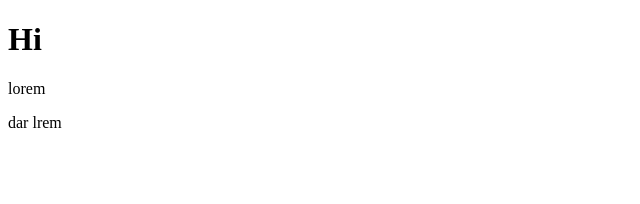
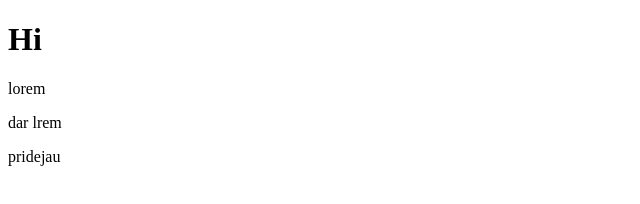
Before and after one commit to EdgarasLaptevas/Projektas, a plain HTML site: page index.html in a window 1280 px wide. Shown: the full height of the page, 0-640 px from the left. Drawn offline with Linux system fonts and the light colour scheme.

Commit message:
dar pridejau

```diff
--- a/index.html
+++ b/index.html
@@ -9,5 +9,6 @@
     <h1>Hi</h1>
     <p>lorem</p>
     <p>dar lrem</p>
+    <p>pridejau</p>
 </body>
 </html>
```
